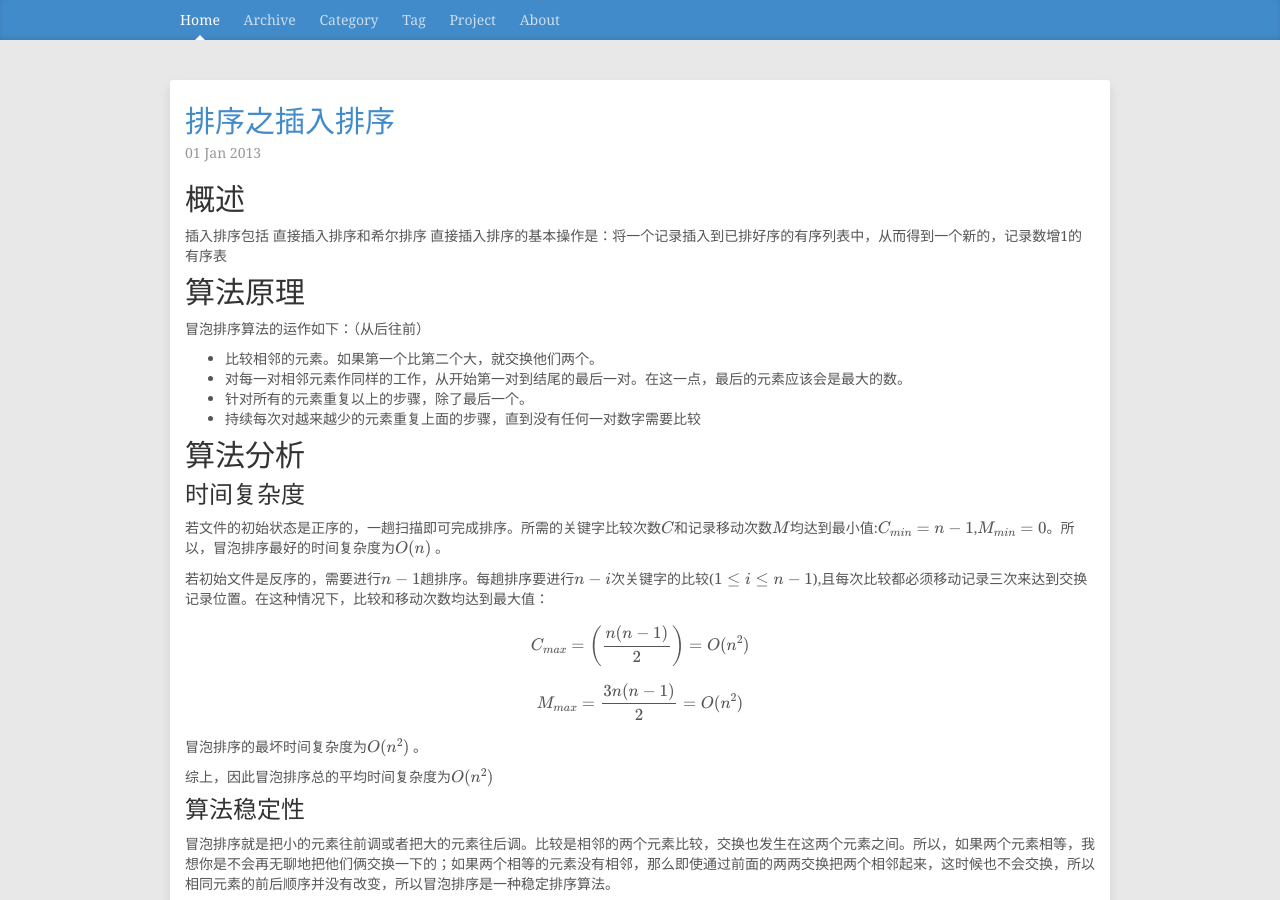
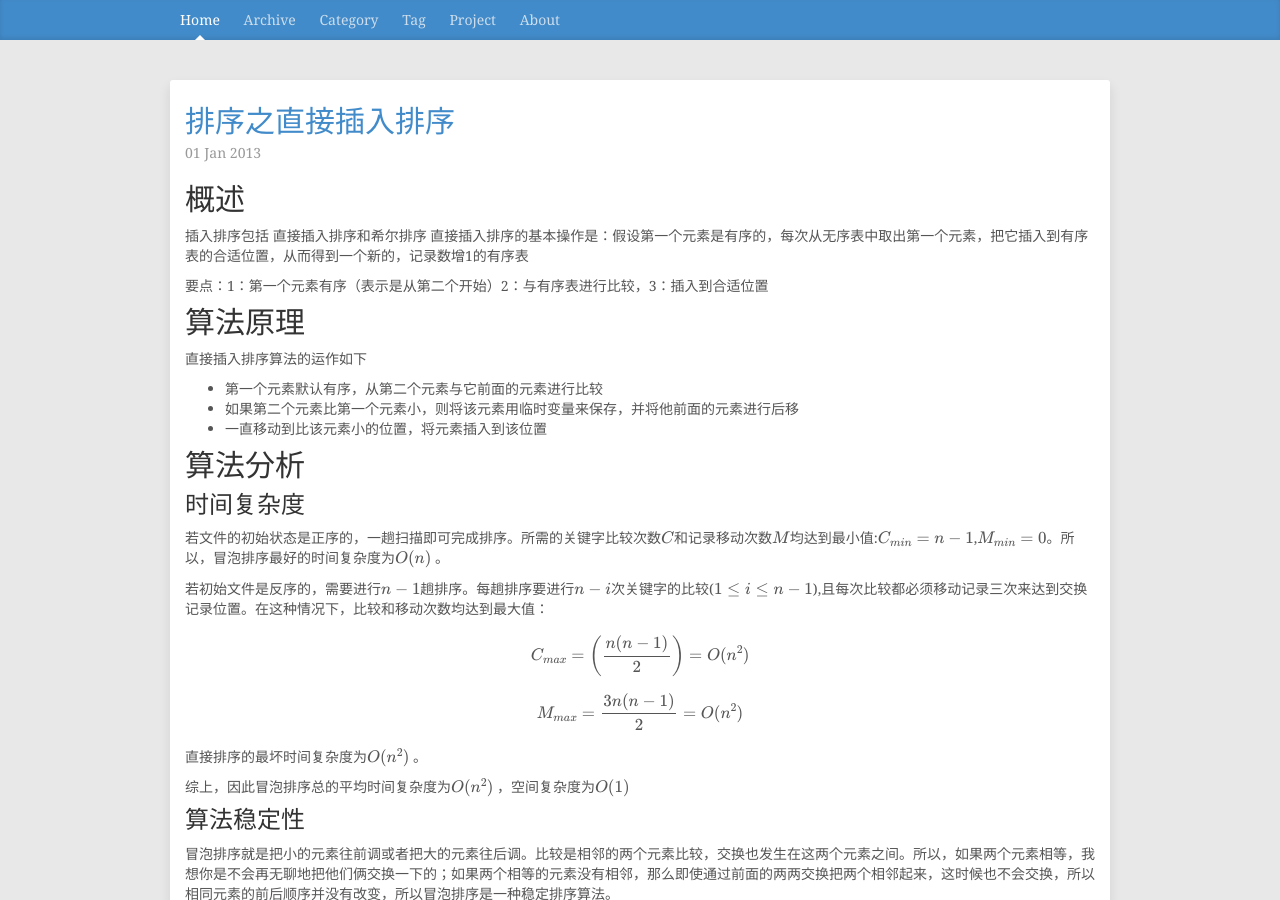
Before and after one commit to songqing/songqing.github.io, a Jekyll site: the page built from _posts/2013-01-01-insert-sort.md, in a window 1280 px wide and 900 px high. Built offline with Jekyll 4.4.1, drawn with Linux system fonts in a browser that asks for light colours; formulas are drawn with MathJax 3; comment, search, counter and statistics services are not loaded.

```diff
--- a/_posts/2013-01-01-insert-sort.md
+++ b/_posts/2013-01-01-insert-sort.md
@@ -2,20 +2,21 @@
 layout: post
 category : datastruts
 date: 2013/01/01 03:00:00
-title: 排序之插入排序
+title: 排序之直接插入排序
 tags : datastruts
 ---
 
 ##概述
-插入排序包括 直接插入排序和希尔排序 直接插入排序的基本操作是：将一个记录插入到已排好序的有序列表中，从而得到一个新的，记录数增1的有序表
+插入排序包括 直接插入排序和希尔排序 直接插入排序的基本操作是：假设第一个元素是有序的，每次从无序表中取出第一个元素，把它插入到有序表的合适位置，从而得到一个新的，记录数增1的有序表
+
+要点：1：第一个元素有序（表示是从第二个开始）2：与有序表进行比较，3：插入到合适位置
 
 ##算法原理
-冒泡排序算法的运作如下：（从后往前）
+直接插入排序算法的运作如下
 
-- 比较相邻的元素。如果第一个比第二个大，就交换他们两个。
-- 对每一对相邻元素作同样的工作，从开始第一对到结尾的最后一对。在这一点，最后的元素应该会是最大的数。
-- 针对所有的元素重复以上的步骤，除了最后一个。
-- 持续每次对越来越少的元素重复上面的步骤，直到没有任何一对数字需要比较
+- 第一个元素默认有序，从第二个元素与它前面的元素进行比较
+- 如果第二个元素比第一个元素小，则将该元素用临时变量来保存，并将他前面的元素进行后移
+- 一直移动到比该元素小的位置，将元素插入到该位置
 
 ##算法分析
 
@@ -29,9 +30,9 @@
 
 $$M_{max} = \frac{3n(n-1)}{2} = O(n^2)$$
 
-冒泡排序的最坏时间复杂度为$$O(n^2)$$ 。
+直接排序的最坏时间复杂度为$$O(n^2)$$ 。
 
-综上，因此冒泡排序总的平均时间复杂度为$$O(n^2)$$
+综上，因此冒泡排序总的平均时间复杂度为$$O(n^2)$$ ，空间复杂度为$$O(1)$$
 
 ###算法稳定性
 
```
Also changed, not shown: _posts/2013-01-01-shell-sort.md (added, +215 -0 lines), _posts/2013-01-31-sort-sum.md (added, +30 -0 lines), images/shell-sort.jpg (added), images/shell-sort1.jpg (added).
